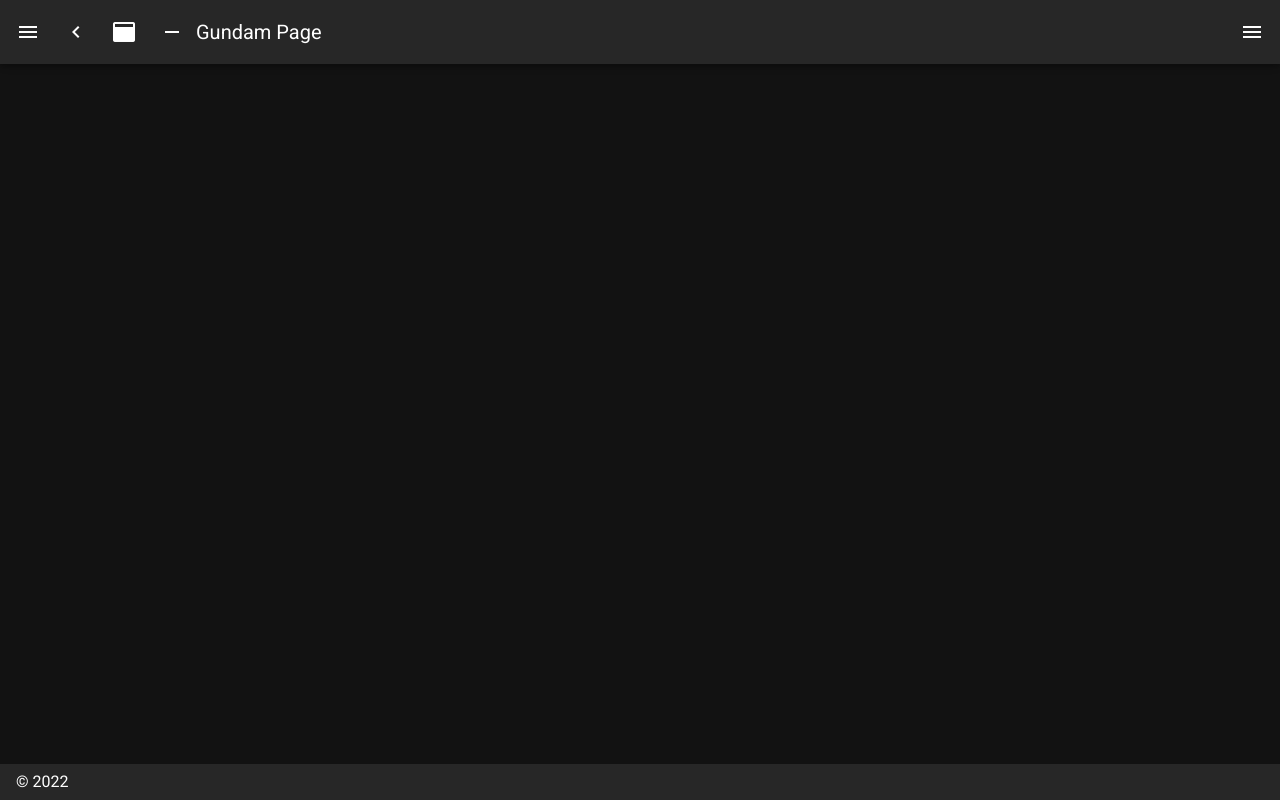
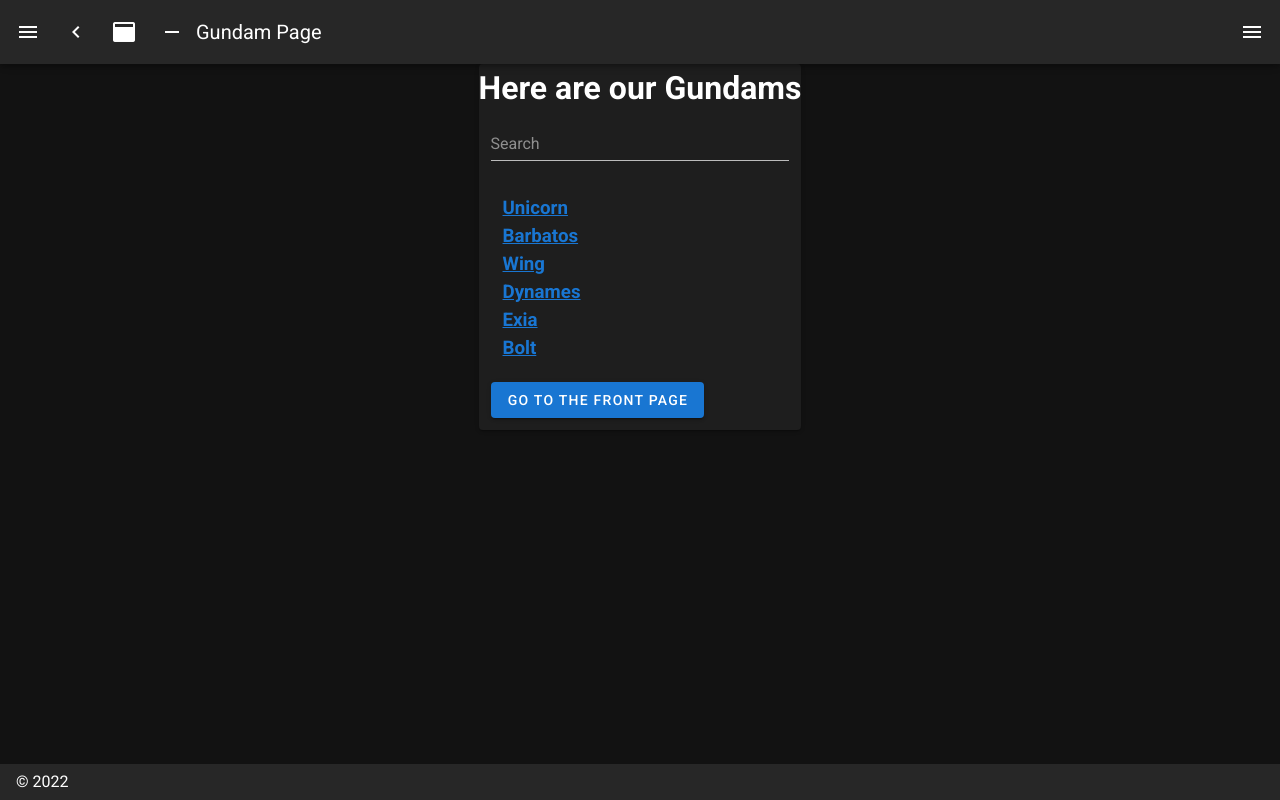
Before and after one commit to yuripires/nuxt-training, a Nuxt app: page /gundams/find-a-gundam in a window 1280 px wide. Before the commit this address had no page. Built offline with nearby package versions, Linux system fonts and the light colour scheme.

Commit message:
the search page was created

```diff
--- a/layouts/default.vue
+++ b/layouts/default.vue
@@ -103,6 +103,13 @@ export default {
           title: 'Gundams',
 
           to: '/gundams'
+        },
+        {
+          icon: 'mdi-magnify',
+
+          title: 'find a gundam',
+
+          to: '/gundams/find-a-gundam'
         }
       ],
       miniVariant: false,
--- a/layouts/error.vue
+++ b/layouts/error.vue
@@ -25,7 +25,7 @@ export default {
   data() {
     return {
       pageNotFound : '404 Not Found',
-      otherError   : 'An error occurred'
+      otherError   : 'Sorry an error occurred'
     };
   },
   head() {
--- /dev/null
+++ b/pages/gundams/find-a-gundam/index.vue
@@ -0,0 +1,42 @@
+<template>
+  <v-row justify="center" align="center">
+    <v-card>
+      <h1 style="text-align:center">
+        Here are our Gundams
+      </h1>
+      <v-text-field v-model="search" class="search-wrapper panel-heading col-sm-12" placeholder="Search" />
+      <ul v-for="gundam in filteredProducts" :key="gundam.id">
+        <a :href="gundam.link" target="_blank"><h3>{{ gundam.name }} </h3></a>
+      </ul>
+      <v-col class="mt-2">
+        <v-btn color="primary" nuxt to="/">
+          Go to the front page
+        </v-btn>
+      </v-col>
+    </v-card>
+  </v-row>
+</template>
+
+<script>
+import gundamsDb from "../../../gundamData.json";
+
+export default {
+  data() {
+    return {
+      search  : '',
+      gundams : gundamsDb
+    };
+  },
+  computed: {
+    filteredProducts() {
+      return this.gundams.filter(p => {
+        // return true if the product should be visible
+
+        // in this example we just check if the search string
+        // is a substring of the product name (case insensitive)
+        return p.name.toLowerCase().indexOf(this.search.toLowerCase()) !== -1;
+      });
+    }
+  }
+};
+</script>
--- a/pages/gundams/index.vue
+++ b/pages/gundams/index.vue
@@ -4,6 +4,11 @@
       <h1 style="text-align:center">
         Here are our Gundams
       </h1>
+      <v-container justify-center>
+        <v-btn color="primary" nuxt to="/gundams/find-a-gundam">
+          Find a Gundam
+        </v-btn>
+      </v-container>
       <div v-for="gundam in gundams" :key="gundam.id">
         <list-items :link="gundam.link" :name="gundam.name" :image="gundam.image" />
       </div>
```
